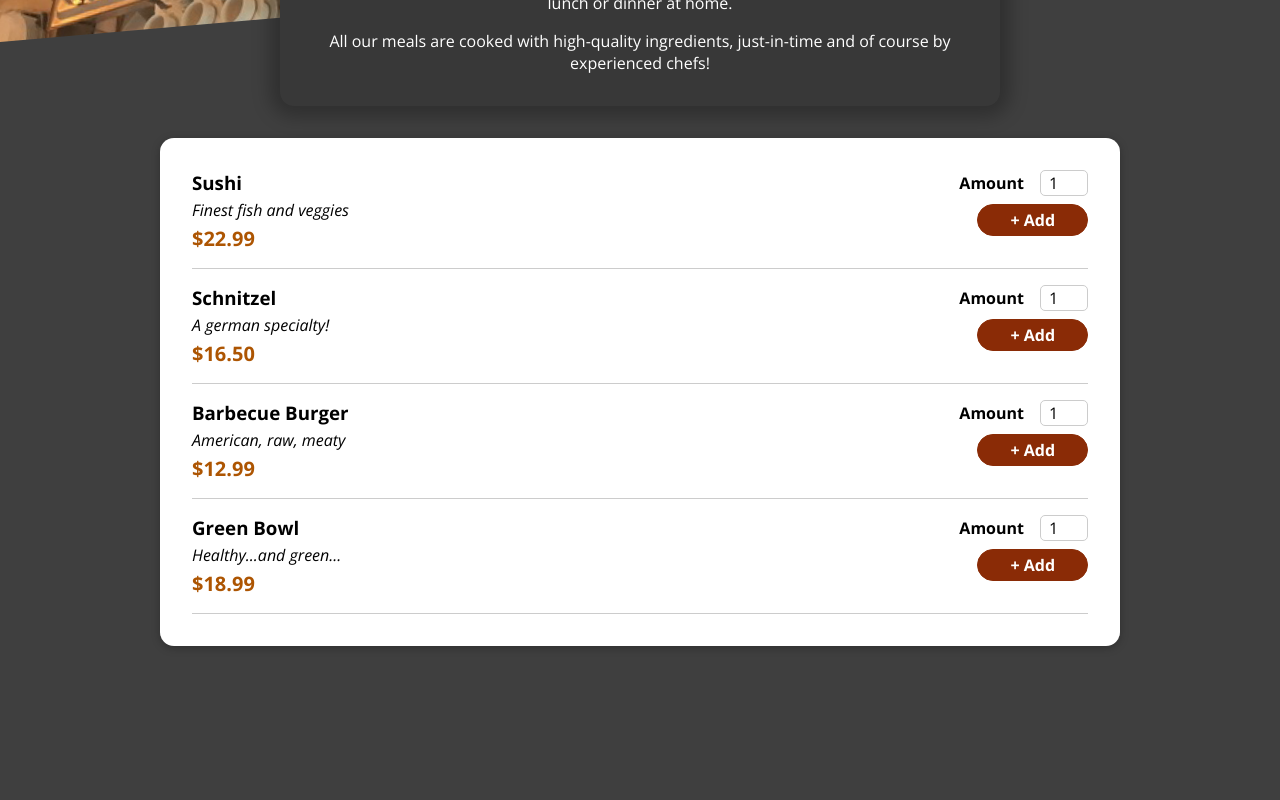
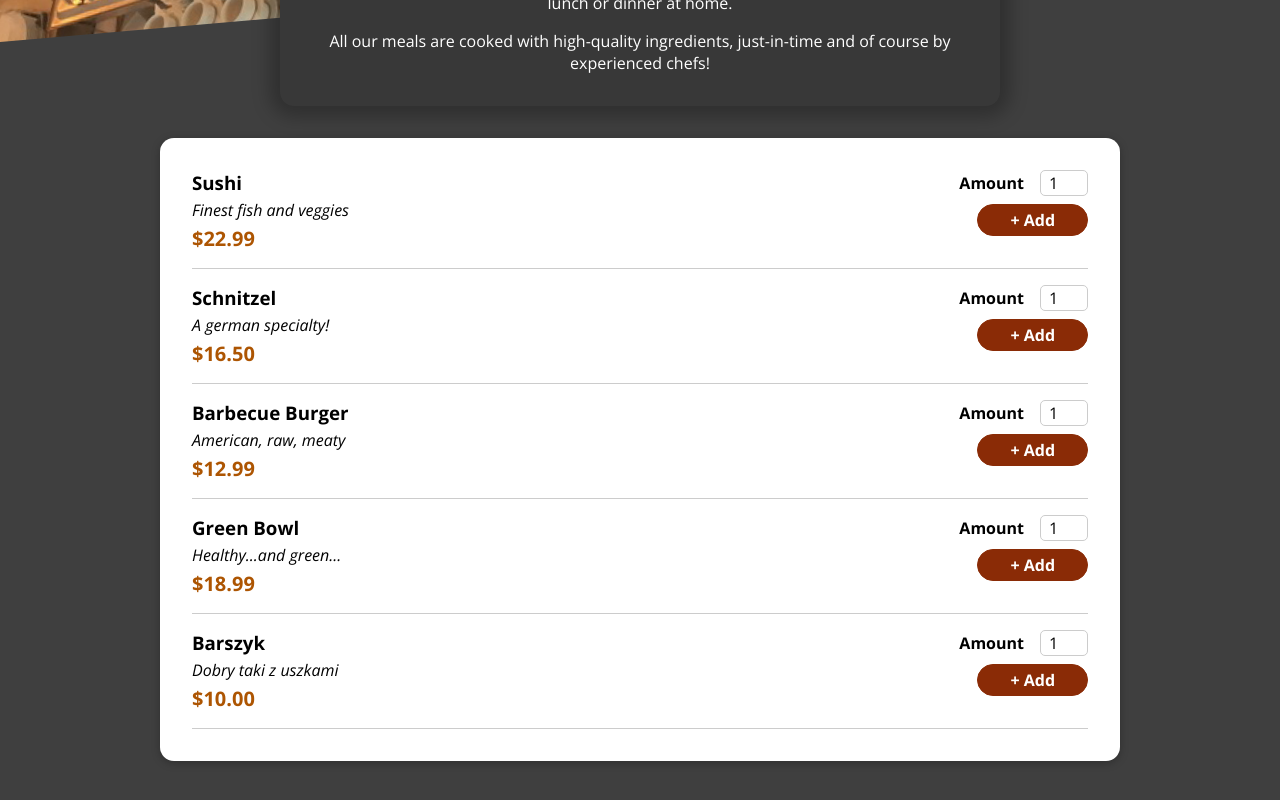
Before and after one commit to Dawidson2000/Order-Food-App, a React (Create React App) app: page / in a window 1280 px wide. Shown: the part 356-1156 px from the top of the page. Before the commit the page ends 1041 px from the top, so only its background shows below. Built offline with nearby package versions, Linux system fonts and the light colour scheme; the HTML template or start-up script is replaced by a standard one.

Commit message:
Little last nice touch

```diff
--- a/src/components/Cart/CartItemElement.tsx
+++ b/src/components/Cart/CartItemElement.tsx
@@ -75,11 +75,13 @@ export interface ICartItem {
 }
 
 export const CartItemElement: FC<ICartItem> = (props) => {
+    const price = `$${props.price.toFixed(2)}`;
+
     return <CartLi>
         <div>
             <h2>{props.name}</h2>
             <Summary>
-                <Price>{props.price}</Price>
+                <Price>{price}</Price>
                 <Amount>{props.amount}</Amount>
             </Summary>
         </div>
--- a/src/components/Layout/HeaderCartButton.tsx
+++ b/src/components/Layout/HeaderCartButton.tsx
@@ -39,7 +39,7 @@ const Button = styled.button<IButton>`
         100% {
             transform: scale(1);
         }
-}
+    }
 
     &:hover,
     &:active {
--- a/src/components/Meals/AvailableMeals.tsx
+++ b/src/components/Meals/AvailableMeals.tsx
@@ -53,6 +53,12 @@ const DUMMY_MEALS = [
         description: 'Healthy...and green...',
         price: 18.99,
     },
+    {
+        id: 'm5',
+        name: 'Barszyk',
+        description: 'Dobry taki z uszkami',
+        price: 10.00,
+    },
 ];
 
 export const AvailableMeals: FC = () => {
```
